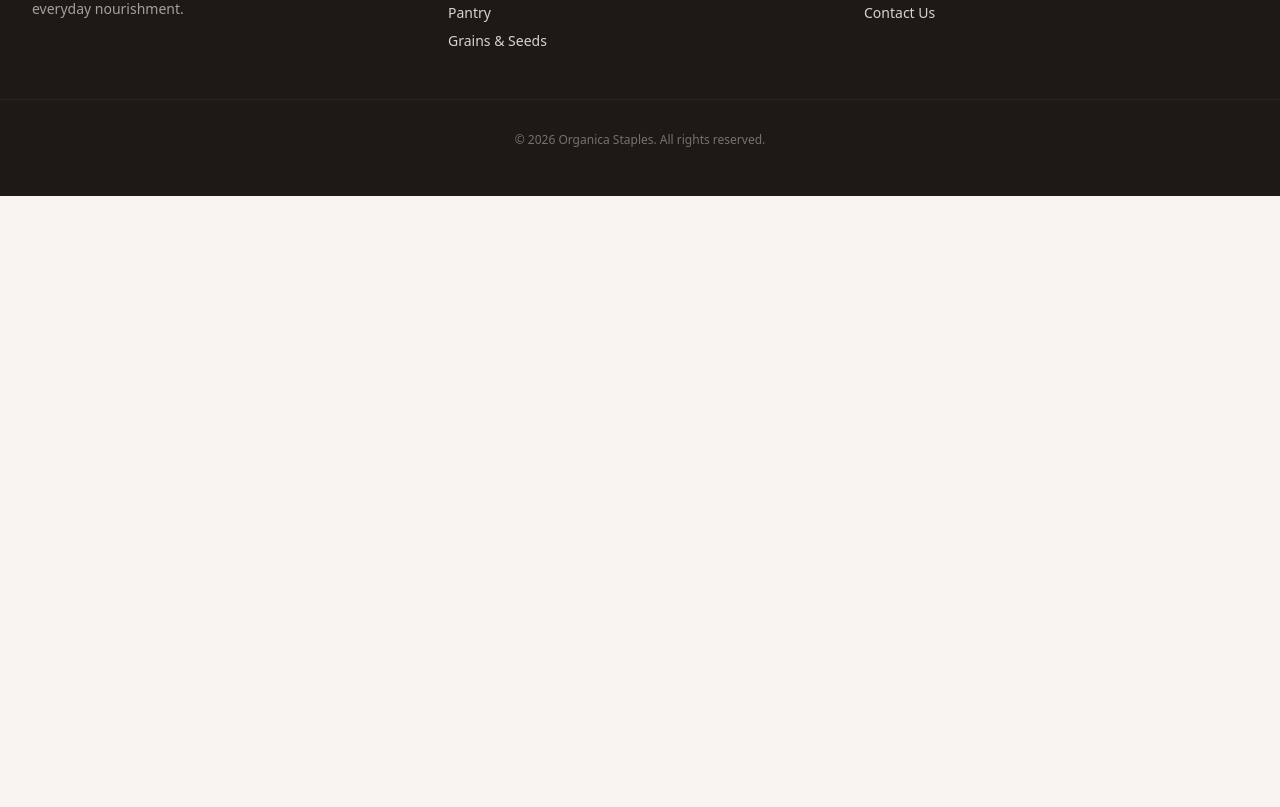
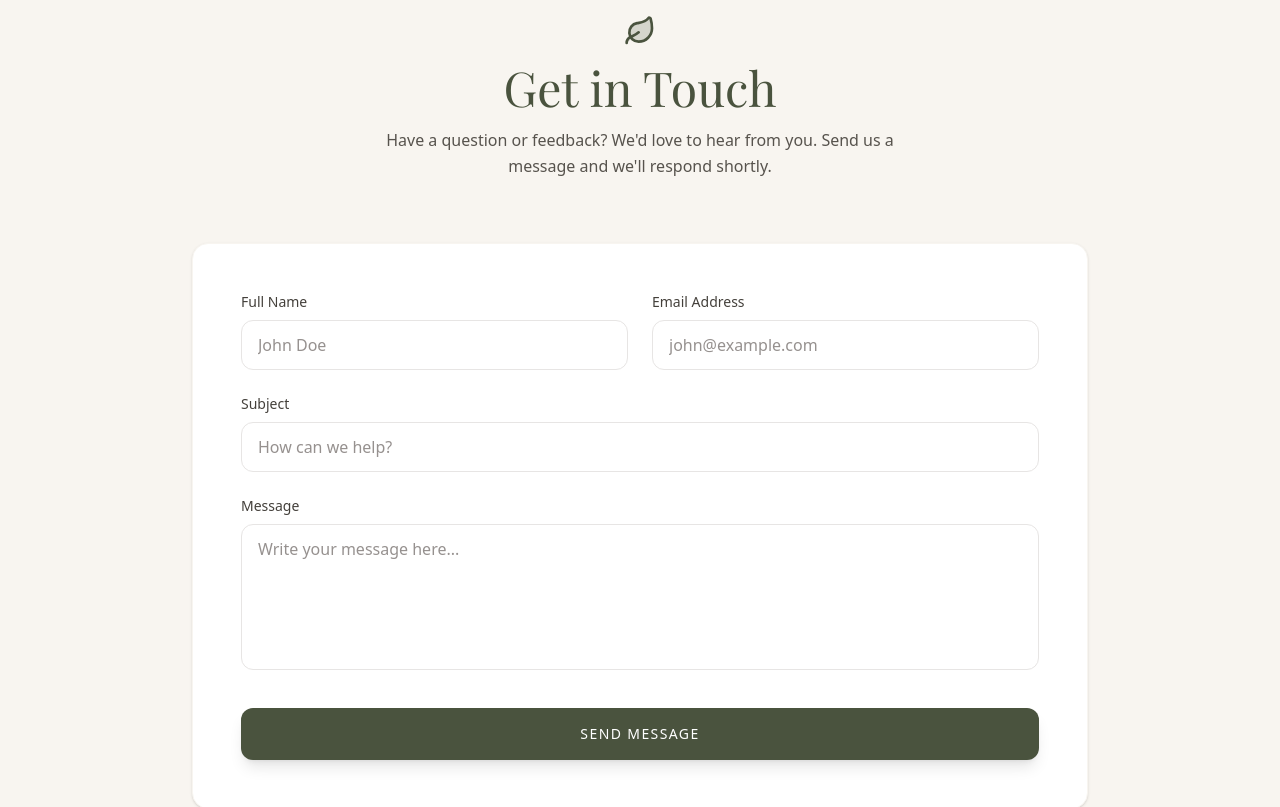
Before and after one commit to ershubhamgarg/organica-staples, a Next.js app: page / in a window 1280 px wide. Shown: the part 2342-3149 px from the top of the page. Before the commit the page ends 2538 px from the top, so only its background shows below. Built offline with nearby package versions, Linux system fonts and the light colour scheme; no server answers; the database is empty; a web font is replaced by a local one.

Commit message:
feat(home): add contact us section with form
Add a new "Get in Touch" section to the home page featuring a contact form. This allows users to send messages directly, improving user engagement and providing a direct communication channel.

```diff
--- a/app/page.tsx
+++ b/app/page.tsx
@@ -147,6 +147,79 @@ export default function Home() {
           </div>
         </div>
       </section>
+
+      {/* Contact Us Section */}
+      <section className="bg-brand-cream py-32 px-4 sm:px-6 lg:px-8">
+        <div className="max-w-4xl mx-auto">
+          <div className="text-center mb-16">
+            <Leaf
+              className="text-brand-green mb-4 mx-auto fill-brand-green/20"
+              size={32}
+            />
+            <h2 className="text-4xl md:text-5xl font-serif text-brand-brown mb-4">
+              Get in Touch
+            </h2>
+            <p className="text-stone-600 max-w-lg mx-auto font-light leading-relaxed">
+              Have a question or feedback? We'd love to hear from you. Send us a
+              message and we'll respond shortly.
+            </p>
+          </div>
+          <form className="bg-white rounded-2xl shadow-sm border border-brand-cream p-8 md:p-12">
+            <div className="grid grid-cols-1 md:grid-cols-2 gap-6 mb-6">
+              <div>
+                <label className="block text-sm font-medium text-stone-700 mb-2">
+                  Full Name
+                </label>
+                <input
+                  type="text"
+                  className="w-full px-4 py-3 border border-stone-200 rounded-xl focus:outline-none focus:ring-2 focus:ring-brand-green/50 focus:border-brand-green transition-all"
+                  placeholder="John Doe"
+                  required
+                />
+              </div>
+              <div>
+                <label className="block text-sm font-medium text-stone-700 mb-2">
+                  Email Address
+                </label>
+                <input
+                  type="email"
+                  className="w-full px-4 py-3 border border-stone-200 rounded-xl focus:outline-none focus:ring-2 focus:ring-brand-green/50 focus:border-brand-green transition-all"
+                  placeholder="john@example.com"
+                  required
+                />
+              </div>
+            </div>
+            <div className="mb-6">
+              <label className="block text-sm font-medium text-stone-700 mb-2">
+                Subject
+              </label>
+              <input
+                type="text"
+                className="w-full px-4 py-3 border border-stone-200 rounded-xl focus:outline-none focus:ring-2 focus:ring-brand-green/50 focus:border-brand-green transition-all"
+                placeholder="How can we help?"
+                required
+              />
+            </div>
+            <div className="mb-8">
+              <label className="block text-sm font-medium text-stone-700 mb-2">
+                Message
+              </label>
+              <textarea
+                rows={5}
+                className="w-full px-4 py-3 border border-stone-200 rounded-xl focus:outline-none focus:ring-2 focus:ring-brand-green/50 focus:border-brand-green transition-all resize-none"
+                placeholder="Write your message here..."
+                required
+              ></textarea>
+            </div>
+            <button
+              type="submit"
+              className="w-full bg-brand-brown hover:bg-brand-brown-light text-white px-8 py-4 rounded-xl transition-all duration-300 font-medium uppercase tracking-widest text-sm shadow-lg hover:shadow-xl"
+            >
+              Send Message
+            </button>
+          </form>
+        </div>
+      </section>
     </div>
   );
 }
```
